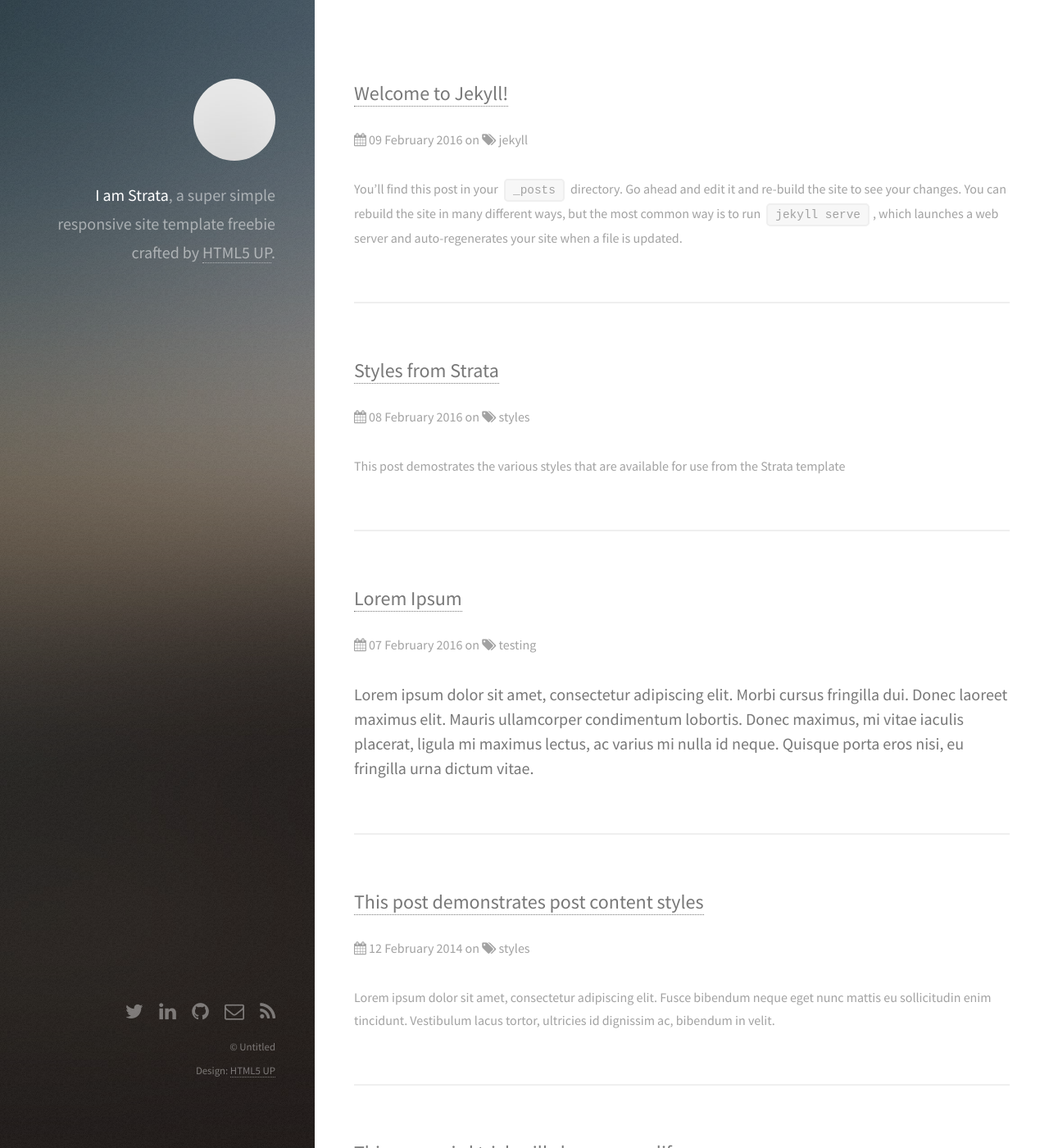
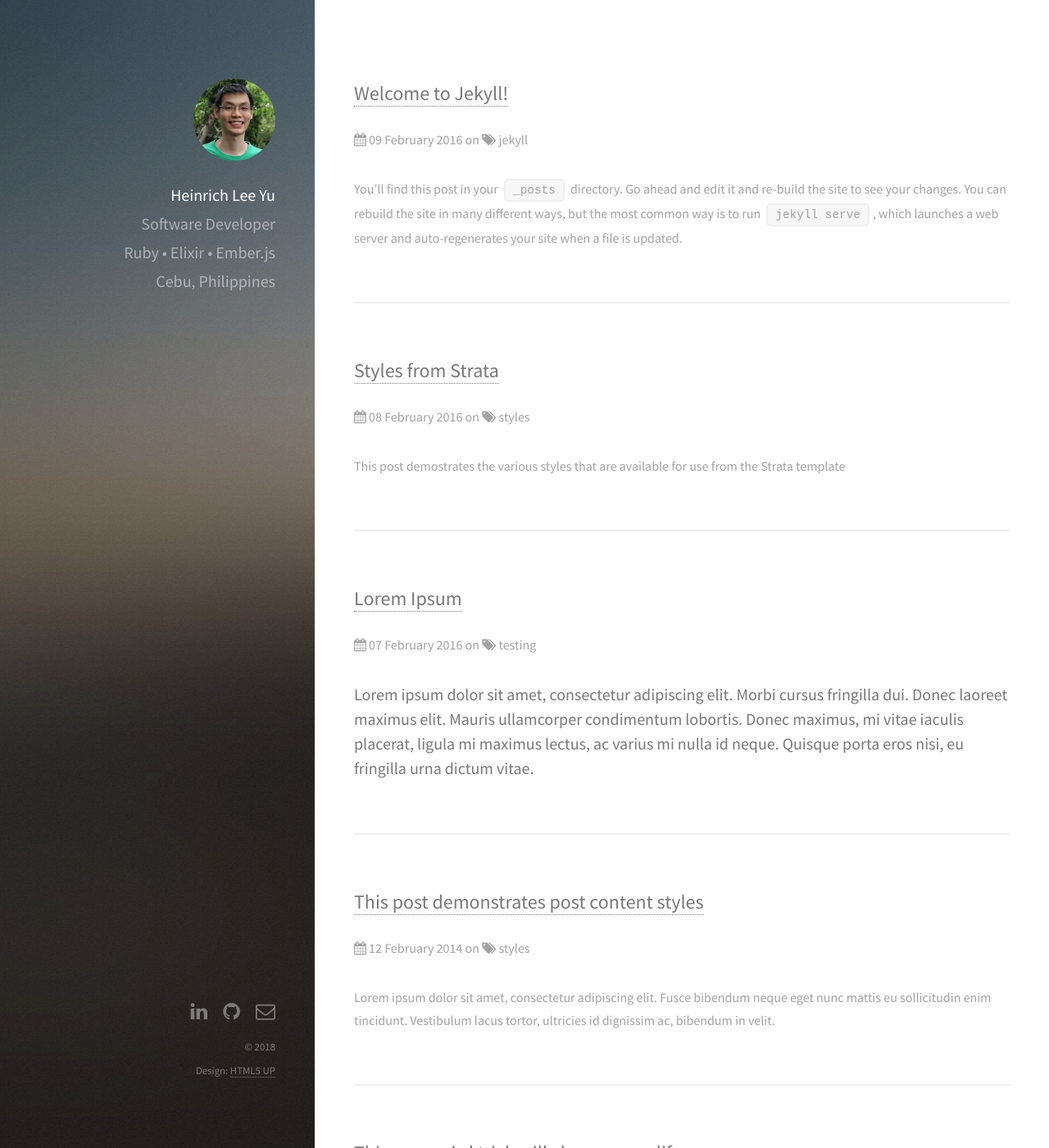
Before and after one commit to engwan/engwan.github.io, a Jekyll site: the page built from index.html, in a window 1280 px wide and 1400 px high. Shown: the whole window at 82% size. Built offline with Jekyll 4.4.1, drawn with Linux system fonts in a browser that asks for light colours; the list of posts is cut into pages by our own code.

Commit message:
Update sidebar

```diff
--- a/_config.yml
+++ b/_config.yml
@@ -1,22 +1,21 @@
 title: Heinrich Lee Yu
 description: >
-  **I am Strata**, a super simple
-  responsive site template freebie
-  crafted by [HTML5 UP](http://html5up.net).
-copyright: Untitled
+  **Heinrich Lee Yu**
+  Ruby, Elixir, Ember.js software developer from Cebu, Philippines
+copyright: 2018
 sass:
   sass_dir: assets/sass
-url: http://localhost:4000
-disqus_shortname: stratajekylldemo
+url: https://engwan.me
+disqus_shortname:
 facebook_username:
-twitter_username: "#"
-linkedin_username: "#"
+twitter_username:
+linkedin_username: "engwan"
 instagram_username:
 pinterest_username:
 flickr_username:
-github_username:  "#"
-feed_icon: rss
-email: "#"
+github_username:  "engwan"
+feed_icon:
+email: "hleeyu@gmail.com"
 gems: [jekyll-paginate]
 paginate_path: "/page/:num/"
 paginate: 5
--- a/_includes/footer.html
+++ b/_includes/footer.html
@@ -29,7 +29,9 @@
       <li><a href="{{ site.github.url }}/{{ site.feed_icon }}.xml" class="icon fa-rss"><span class="label">Feed</span></a></li>
       {% endif %}
     </ul>
+
     <ul class="copyright">
-      <li>&copy; {{ site.copyright }}</li><li>Design: <a href="http://html5up.net">HTML5 UP</a></li>
+      <li>&copy; {{ 'now' | date: "%Y" }}</li>
+      <li>Design: <a href="http://html5up.net">HTML5 UP</a></li>
     </ul>
   </footer>
--- a/_includes/header.html
+++ b/_includes/header.html
@@ -1,5 +1,13 @@
 <!-- Header -->
   <header id="header">
     <a href="{{ site.github.url }}/" class="image avatar"><img src="{{ site.github.url }}/images/avatar.jpg" alt="" /></a>
-    <h1>{{ site.description | markdownify | remove: '<p>' | remove: '</p>' }}</h1>
+
+    <h1>
+      <strong>Heinrich Lee Yu</strong>
+      <div>Software Developer</div>
+
+      <div class="small">Ruby • Elixir • Ember.js</div>
+      <div class="small">Cebu, Philippines</div>
+    </h1>
+
   </header>
--- a/assets/sass/main.scss
+++ b/assets/sass/main.scss
@@ -925,7 +925,6 @@
 			color: _palette(accent2, fg);
 			font-size: 1.35em;
 			line-height: 1.75em;
-			margin: 0;
 		}
 
 		.image.avatar {
@@ -997,6 +996,10 @@
 				margin-top: 0;
 				padding-top: 0;
 			}
+
+      &:last-child {
+        margin-bottom: $size-header-pad;
+      }
 		}
 	}
 
```
Also changed, not shown: images/avatar.jpg.
